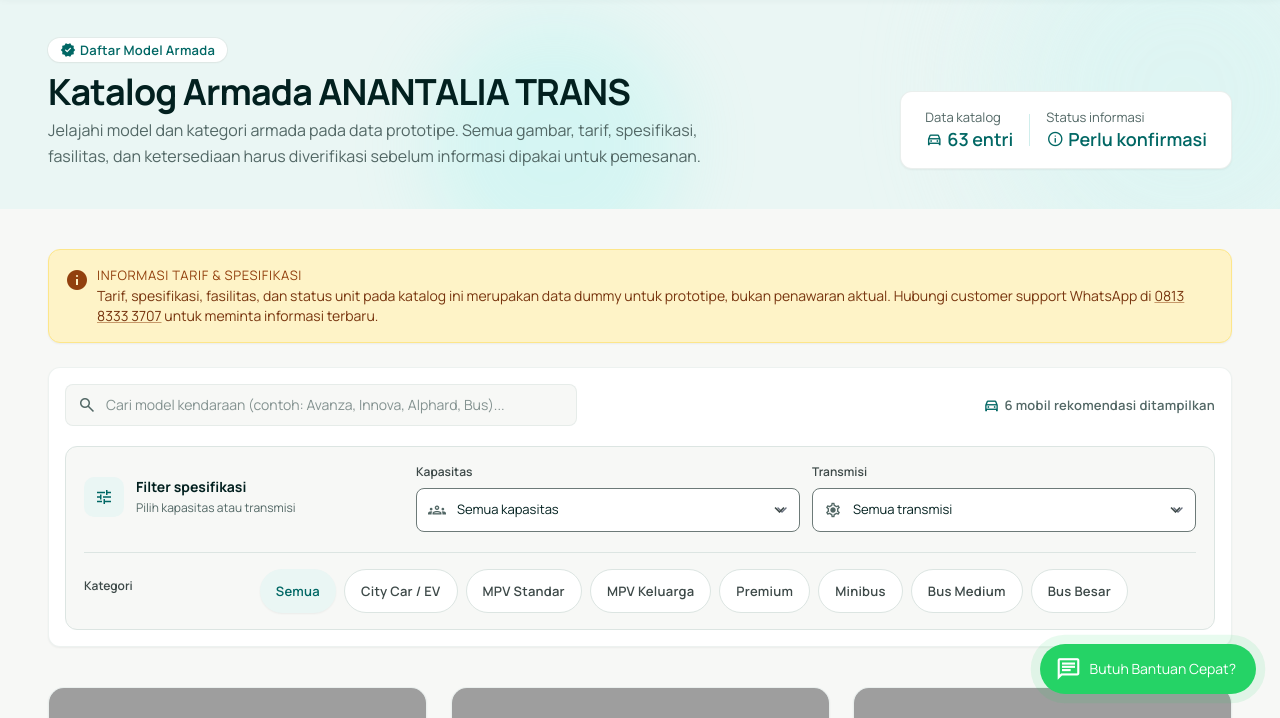
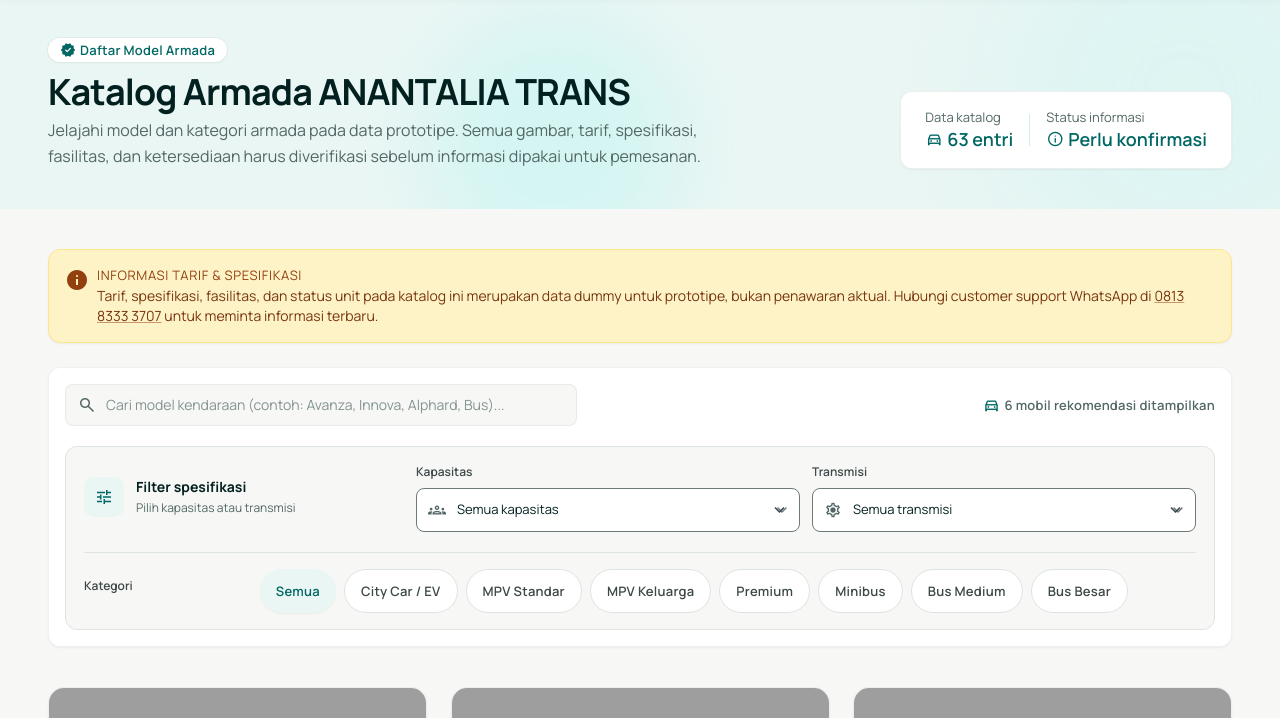
Before and after one commit to NoxSans24/anantalia-trans-website, a website: page pages/armada.html in a window 1280 px wide. Shown: the part 82-800 px from the top of the page. Drawn offline with nearby package versions, Linux system fonts and the light colour scheme; grey boxes are pictures that could not be loaded.

Commit message:
Remove overlapping floating WhatsApp button from fleet page

```diff
--- a/pages/armada.html
+++ b/pages/armada.html
@@ -95,13 +95,6 @@
 <button aria-controls="fleet-cards-container" aria-expanded="false" class="fleet-view-toggle" id="fleet-view-toggle" type="button">Lihat semua mobil</button>
 </div>
 </section>
-<!-- Floating WhatsApp Pulse Action -->
-<aside aria-label="Aksi Cepat WhatsApp" class="fixed bottom-6 right-6 z-40 flex items-center">
-<a aria-label="Hubungi WhatsApp ANANTALIA TRANS" class="whatsapp-fab-pulse group flex items-center gap-2 bg-whatsapp-green hover:bg-[#20ba5a] text-white px-4 py-3 rounded-full shadow-lg transition-transform duration-300 hover:scale-105 active:scale-95 focus:outline-none focus:ring-4 focus:ring-whatsapp-green/40" href="https://wa.me/6281383333707?text=Halo%20ANANTALIA%20TRANS%2C%20saya%20ingin%20bertanya%20mengenai%20ketersediaan%20armada" rel="noopener noreferrer" target="_blank">
-<span class="material-symbols-outlined text-[26px]">chat</span>
-<span class="font-headline-sm text-body-sm pr-1 hidden sm:inline-block">Butuh Bantuan Cepat?</span>
-</a>
-</aside>
 </div></main><dialog class="vehicle-detail-modal" id="vehicle-detail-modal" aria-labelledby="vehicle-detail-title">
   <div class="vehicle-detail-grid">
     <div class="vehicle-detail-photo" id="vehicle-detail-photo-wrap">
```
